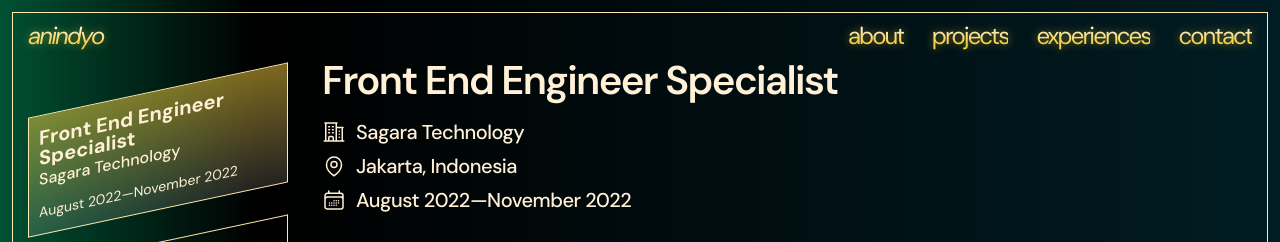
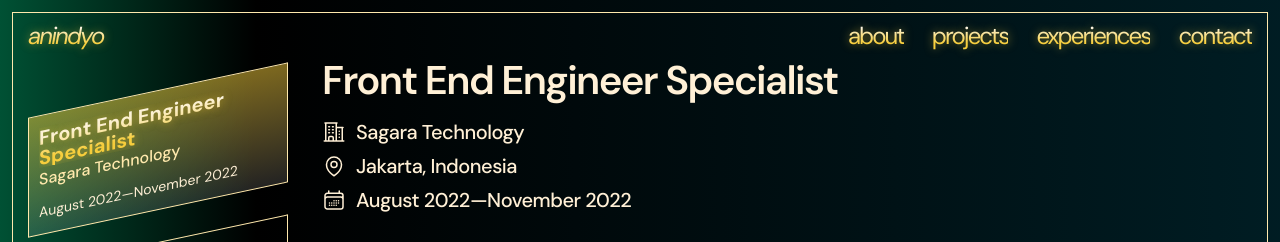
Before and after one commit to anindyoo/portfolio, a React (Create React App) app: page /experiences in a window 1280 px wide. Shown: the top 242 px of the page. Built offline with nearby package versions, Linux system fonts and the light colour scheme.

Commit message:
feat: add color changing when hover using onMouseEnter & onMouseLeave events.

```diff
--- a/src/components/ExperiencesComp/ExperiencesCard.jsx
+++ b/src/components/ExperiencesComp/ExperiencesCard.jsx
@@ -1,3 +1,4 @@
+import { useState } from 'react';
 import helpers from '../../helpers/helpers';
 
 const ExperiencesCard = (props) => {
@@ -7,7 +8,11 @@ const ExperiencesCard = (props) => {
     activeCardClickHandler,
   } = props;
 
+  const [hovered, setHovered] = useState(false);
+
   const cardClickHandler = () => activeCardClickHandler(exp);
+
+  const handleCardHover = () => setHovered(!hovered);
 
   return (
     <div
@@ -15,6 +20,8 @@ const ExperiencesCard = (props) => {
       tabIndex={0}
       onKeyDown={cardClickHandler}
       onClick={cardClickHandler}
+      onMouseEnter={handleCardHover}
+      onMouseLeave={handleCardHover}
       className={`
       EXPERIENCE-CARD
       appearance-none
@@ -33,19 +40,19 @@ const ExperiencesCard = (props) => {
     >
       <div className={`
       TITLE-SUBTITLE
-      flex flex-col hover:!text-warmMoss`}
+      flex flex-col`}
       >
         <span className={`
         EXP-ROLE
         text-xl font-bold leading-none line-clamp-2
-        ${activeCardId !== exp?.id && 'HEADLINE-TEXT'}`}
+        ${hovered ? 'text-warmMoss' : 'HEADLINE-TEXT'}`}
         >
           {exp?.role}
         </span>
         <span className={`
         EXP-COMPANY
         text-base font-medium line-clamp-1
-        ${activeCardId !== exp?.id && 'text-sunglowMuted'}`}
+        ${hovered ? 'text-warmMoss' : 'text-sunglowMuted'}`}
         >
           {exp?.company}
         </span>
```
